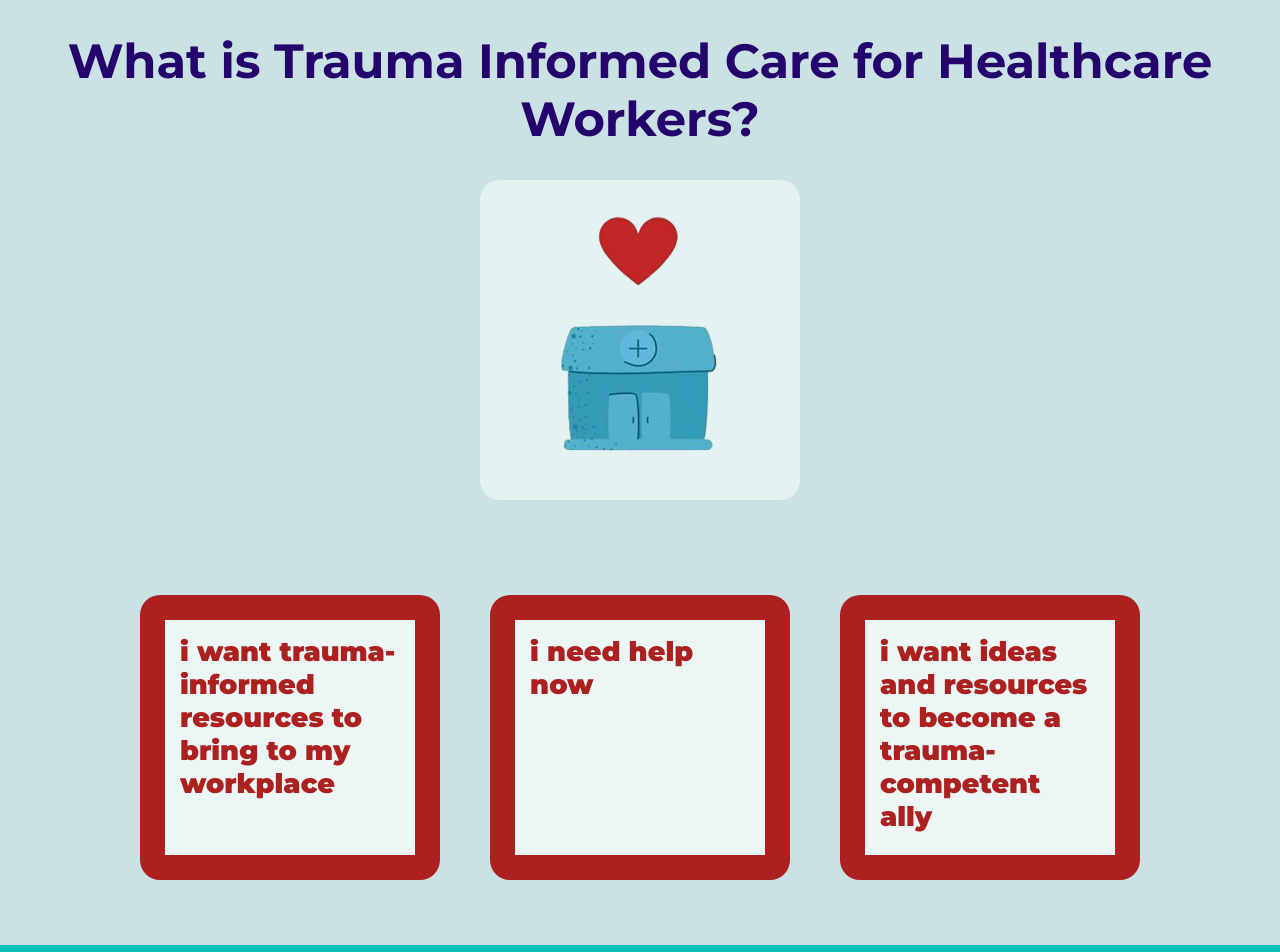
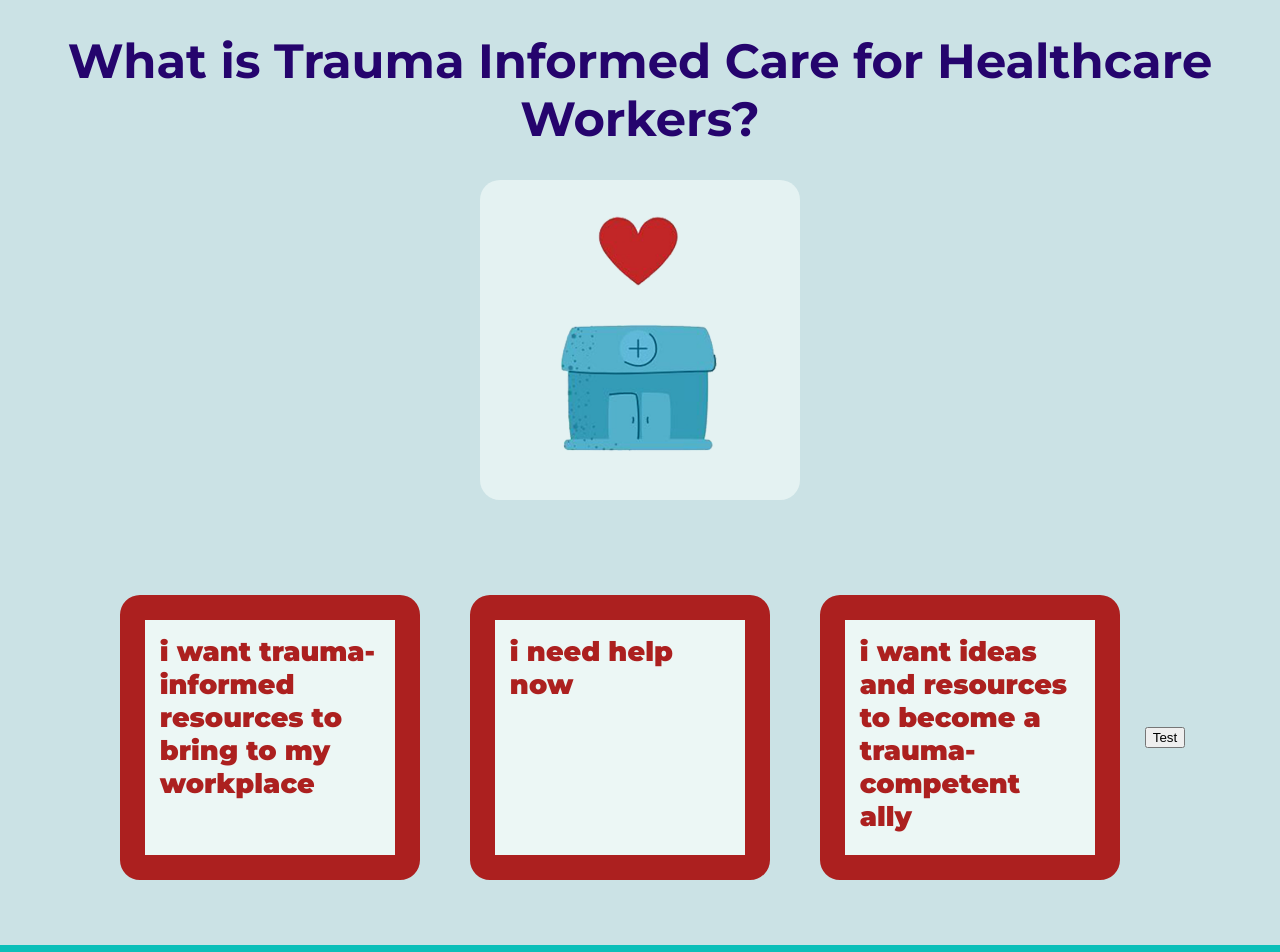
Before and after one commit to CBarrettiSigal/together-vs-virus-trauma-informed-care, a React (Create React App) app in the folder allyship-app/: page / in a window 1280 px wide. Shown: the top 952 px of the page. Built offline with nearby package versions, Linux system fonts and the light colour scheme.

Commit message:
messing around with click listeners

```diff
--- a/allyship-app/src/App.js
+++ b/allyship-app/src/App.js
@@ -1,7 +1,7 @@
 import React, { Component } from 'react';
 import './App.css';
-import OptionButton from './components/OptionButton/OptionButton';
-import classes from './components/OptionButton/OptionButton.module.css';
+import Option from './components/Option/Option';
+import classes from './components/Option/Option.module.css';
 import CrisisNumber from './components/CrisisNumber/CrisisNumber';
 
 class App extends Component {
@@ -15,6 +15,7 @@ class App extends Component {
   }
 
   toggleCrisisNumberHandler = () => {
+    console.log('Was clicked');
     const doesShow = this.state.showCrisisNumber;
     this.setState({ showCrisisNumber: !doesShow });
   };
@@ -24,16 +25,17 @@ class App extends Component {
 
     const buttons = this.state.buttons.map(button => {
       if (button.id === 2) {
-       return <OptionButton
-          onClick={this.props.click}
+       return <Option
+          // onClick={this.props.clicked}
           key={button.id}
           text={button.text}
           showCrisisNumber={this.state.showCrisisNumber}
-          clicked={this.toggleCrisisNumberHandler} />;
+          onClick={this.toggleCrisisNumberHandler} />;
       } else {
-        return <OptionButton
+        return <Option
           key={button.id}
-          text={button.text} />;
+          text={button.text}
+          onClick={this.toggleCrisisNumberHandler} />;
       }
       });
 
@@ -45,13 +47,13 @@ class App extends Component {
           </h1>
             <img src="allyship_logo.png" className="App-logo" alt="logo" />
         </div>
-        <div className={classes.OptionButtonContainer}>
+        <div className={classes.OptionContainer}>
           {buttons}
+          <button onClick={this.toggleCrisisNumberHandler}>Test</button>
         </div>
           {this.state.showCrisisNumber ? (
             crisisNumber =
             <CrisisNumber
-              showCrisisNumber={this.state.showCrisisNumber}
             />
             ) : null}
       </div>
--- a/allyship-app/src/components/CrisisNumber/CrisisNumber.js
+++ b/allyship-app/src/components/CrisisNumber/CrisisNumber.js
@@ -3,7 +3,8 @@ import classes from './CrisisNumber.module.css';
 
 const CrisisNumber = (props) => {
   return (
-    <div className={classes.CrisisNumber}>
+    <div className={classes.CrisisNumber}
+          clicked={props.clicked}>
     <h1>If you're looking for a Crisis Line in Canada, please find one near you at
     </h1>
     <a
--- /dev/null
+++ b/allyship-app/src/components/Option/Option.js
@@ -0,0 +1,14 @@
+import React from 'react';
+import classes from './Option.module.css';
+
+const Option = (props) => {
+  return (
+    <div
+      className={classes.Option}
+      >{props.text}
+    </div>
+  )
+};
+
+
+export default Option;
--- a/allyship-app/src/components/OptionButton/OptionButton.module.css
+++ b/allyship-app/src/components/Option/Option.module.css
@@ -1,4 +1,4 @@
-.OptionButton {
+.Option {
   background-color: rgb(236, 247, 245);
   border: 25px solid rgb(172, 32, 31);
   border-radius: 20px;
@@ -16,7 +16,7 @@
   width: 45vw;
 }
 
-.OptionButtonContainer {
+.OptionContainer {
   align-items: center;
   display: flex;
   flex-direction: column;
@@ -25,7 +25,7 @@
 
 
 @media (min-width: 500px) {
-  .OptionButtonContainer {
+  .OptionContainer {
     display: flex;
     flex-direction: row;
     height: auto;
--- a/allyship-app/src/components/OptionButton/OptionButton.js
+++ /dev/null
@@ -1,14 +0,0 @@
-import React from 'react';
-import classes from './OptionButton.module.css';
-
-const OptionButton = (props) => {
-  return (
-    <div
-      className={classes.OptionButton}
-      >{props.text}
-    </div>
-  )
-};
-
-
-export default OptionButton;
```
